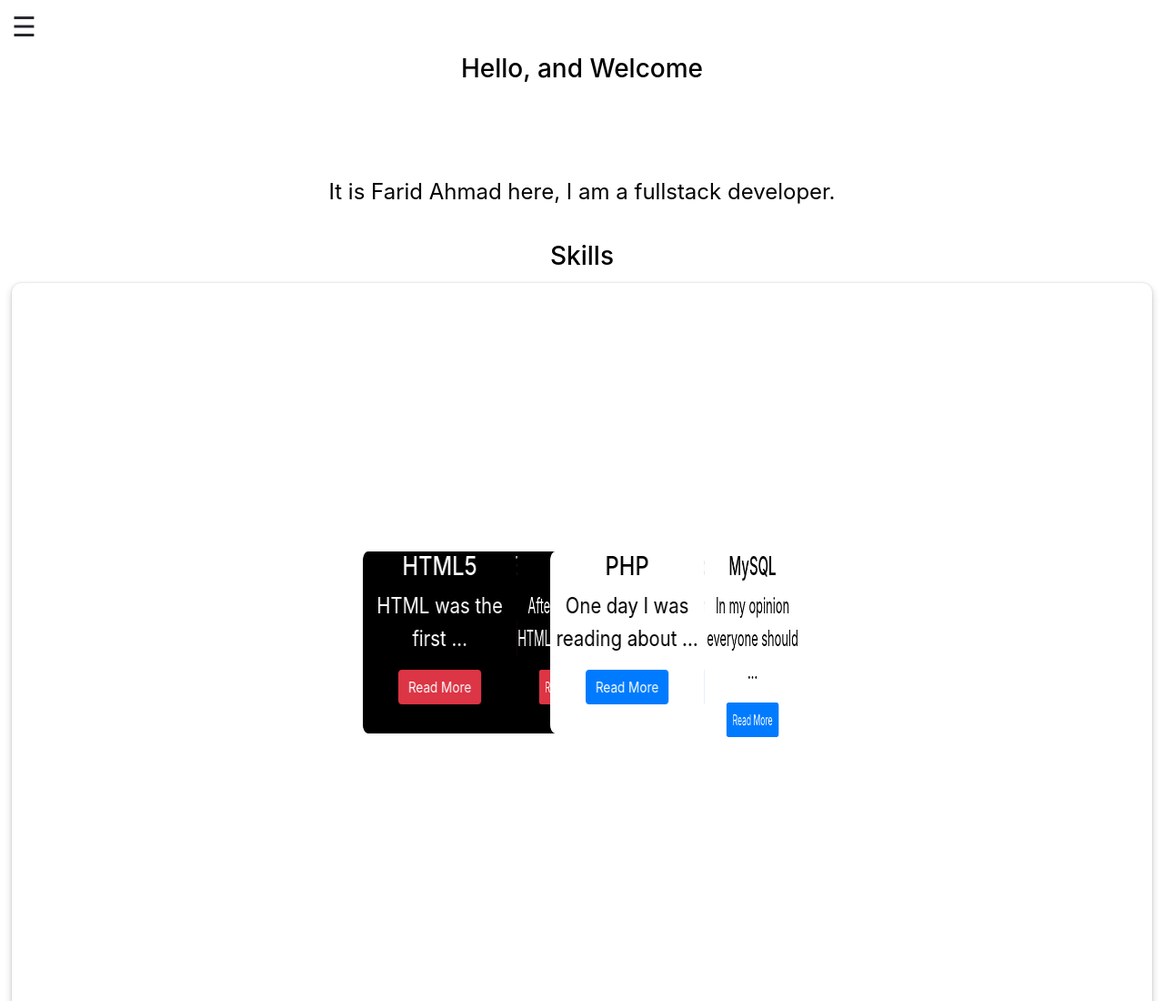
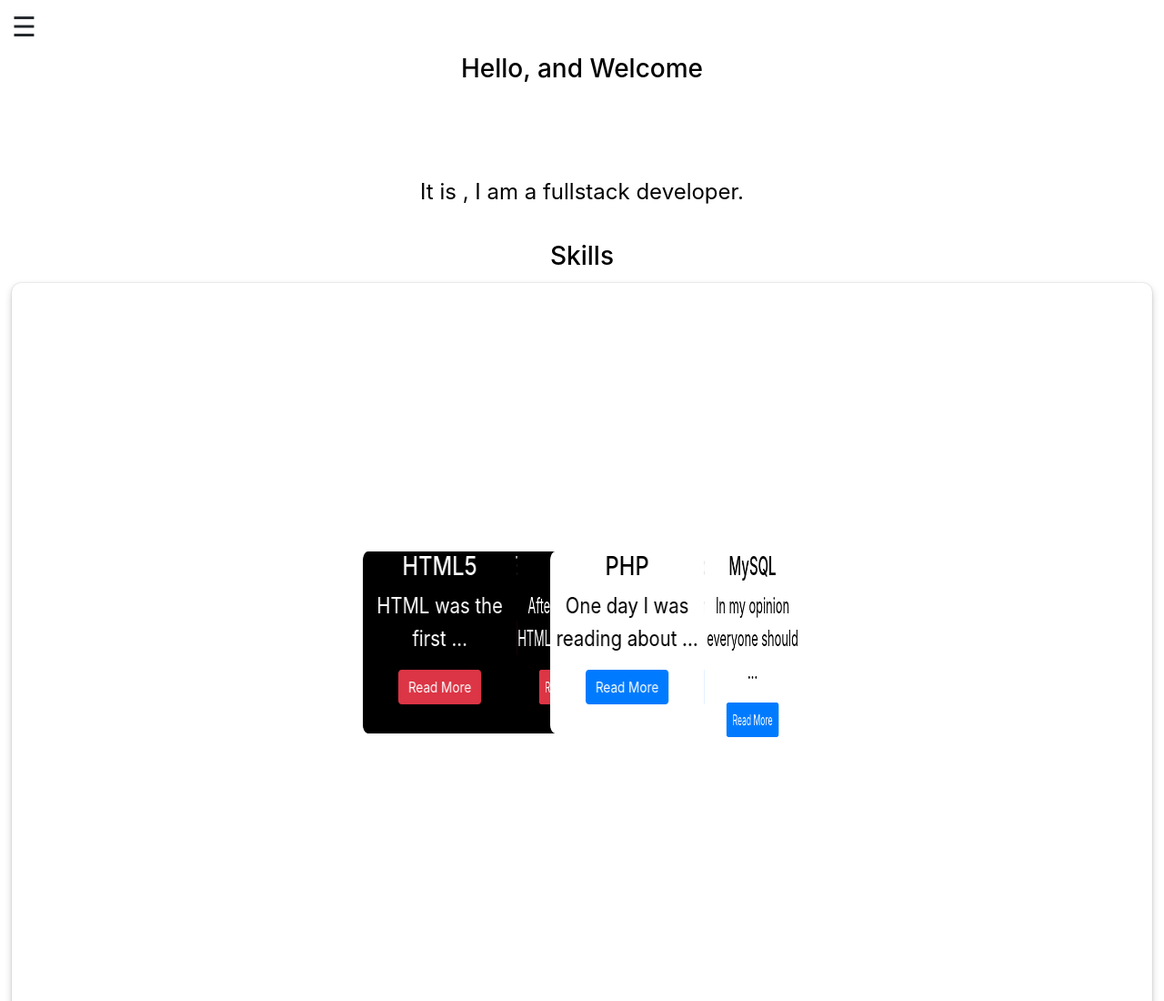
Before and after one commit to TamanaKavah/TamanaKavah.github.io, a plain HTML site: page index.html in a window 1280 px wide. Shown: the top 1100 px of the page at 91% size. Drawn offline with nearby package versions, Linux system fonts and the light colour scheme.

Commit message:
Update index.html

```diff
--- a/index.html
+++ b/index.html
@@ -1,9 +1,8 @@
 <!DOCTYPE html>
 <html>
 <head>
-	<title>Farid Ahmad</title>
+	<title>Title</title>
 	<meta charset='utf-8'/>
-    <link rel="icon" href="icons8-circled-f-480.png" type="image/x-icon">
 
     <meta name="viewport" content="width=device-width, initial-scale=1.0">
     <link rel="stylesheet" href="bootstrap/css/bootstrap.min.css">
@@ -139,7 +138,7 @@
 	<br><br>
 	<div id="main">
 		<div class="des">
-			<p>It is Farid Ahmad here, I am a fullstack developer.</p>
+			<p>It is , I am a fullstack developer.</p>
 		</div>
 <!-- 	first section -->
 	<h3>Skills</h3>
```
